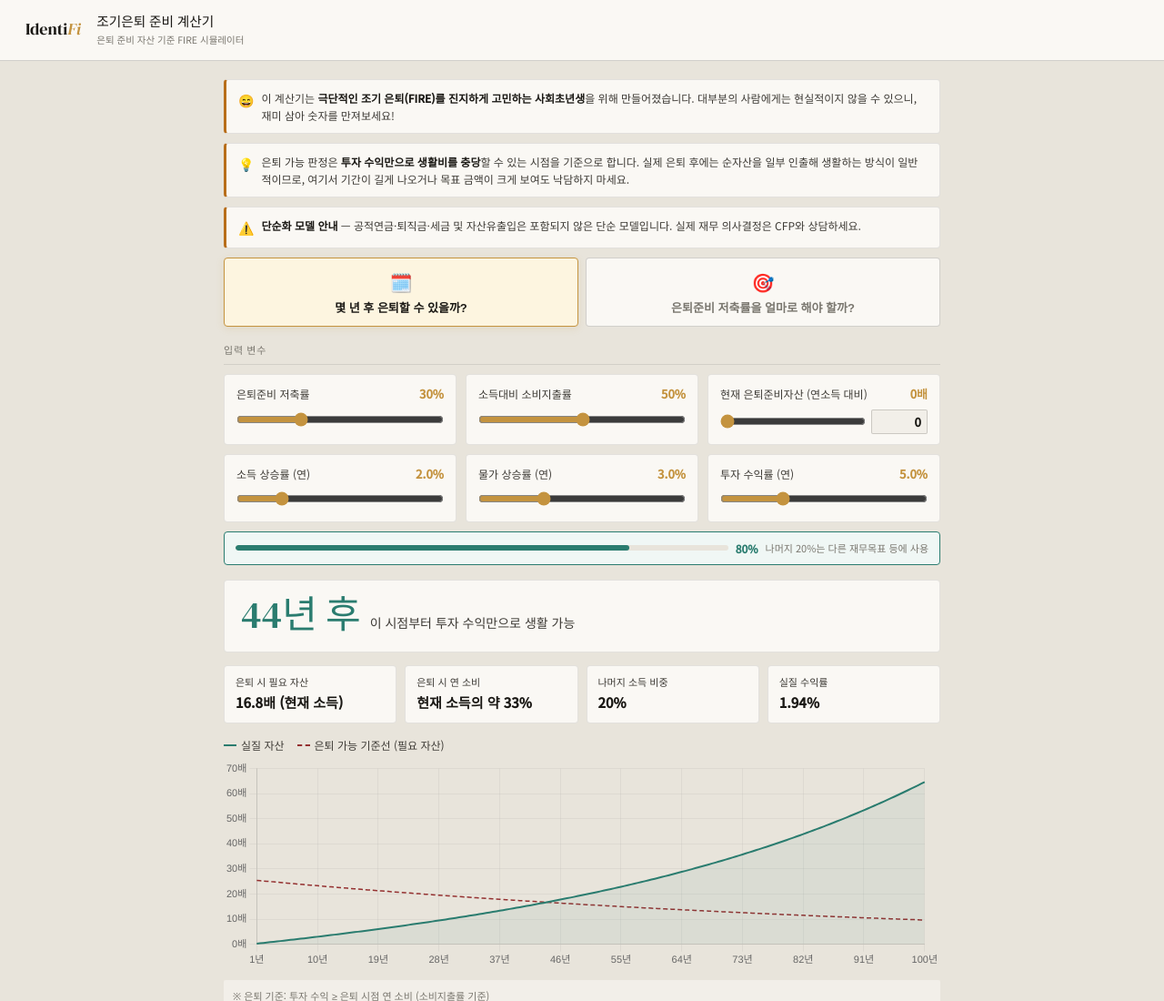
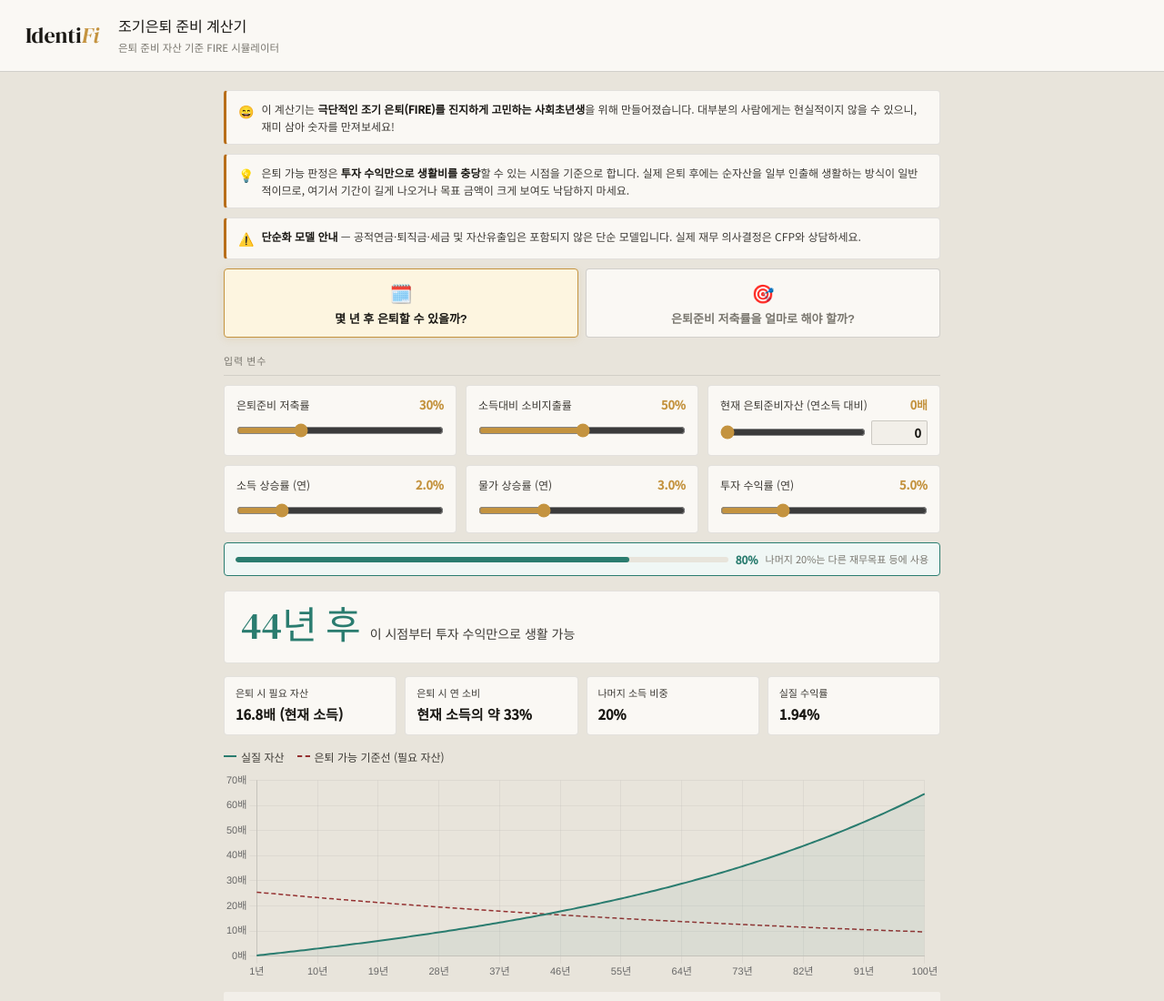
Before and after one commit to einsteindha/FIRE-Calculator, a plain HTML site: page index.html in a window 1280 px wide. Shown: the top 1100 px of the page at 91% size. Drawn offline with nearby package versions, Linux system fonts and the light colour scheme.

Commit message:
헤더 패딩·폰트 크기 확대 (두께감 강화)

```diff
--- a/index.html
+++ b/index.html
@@ -21,13 +21,13 @@
 html,body{font-family:'Noto Sans KR',system-ui,sans-serif;background:var(--bg3);color:var(--text);font-size:14px;line-height:1.6}
 
 /* ── HEADER ── */
-.header{position:sticky;top:0;z-index:100;background:var(--bg);border-bottom:1px solid var(--border2);padding:.9rem 2rem;display:flex;justify-content:space-between;align-items:center}
-.header-left{display:flex;align-items:center;gap:1.25rem}
-.logo{font-family:'DM Serif Display',serif;font-size:18px;color:var(--text);font-weight:400;text-decoration:none}
+.header{position:sticky;top:0;z-index:100;background:var(--bg);border-bottom:1px solid var(--border2);padding:1.2rem 2rem;display:flex;justify-content:space-between;align-items:center}
+.header-left{display:flex;align-items:center;gap:1.5rem}
+.logo{font-family:'DM Serif Display',serif;font-size:24px;color:var(--text);font-weight:400;text-decoration:none}
 .logo span{color:var(--gold);font-style:italic}
-.page-title{font-family:'Noto Serif KR',serif;font-size:1.05rem;font-weight:500;color:var(--text)}
-.page-sub{font-size:.75rem;color:var(--text3)}
-@media(max-width:600px){.header{padding:.75rem 1rem}.page-sub{display:none}}
+.page-title{font-family:'Noto Serif KR',serif;font-size:1.15rem;font-weight:500;color:var(--text)}
+.page-sub{font-size:.82rem;color:var(--text3)}
+@media(max-width:600px){.header{padding:.9rem 1rem}.page-sub{display:none}}
 
 /* ── LAYOUT ── */
 .wrap{max-width:820px;margin:0 auto;padding:20px 16px 60px}
```
